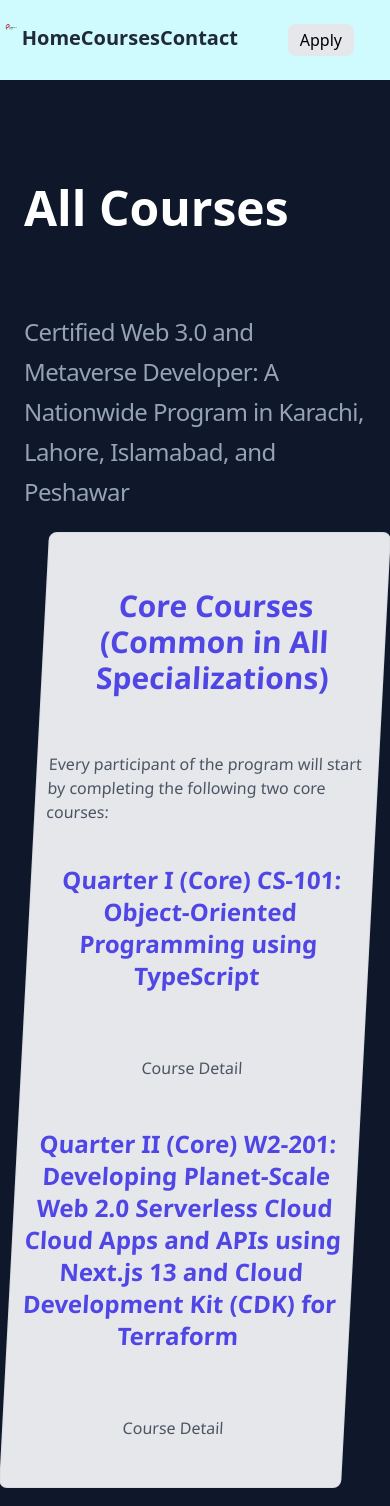
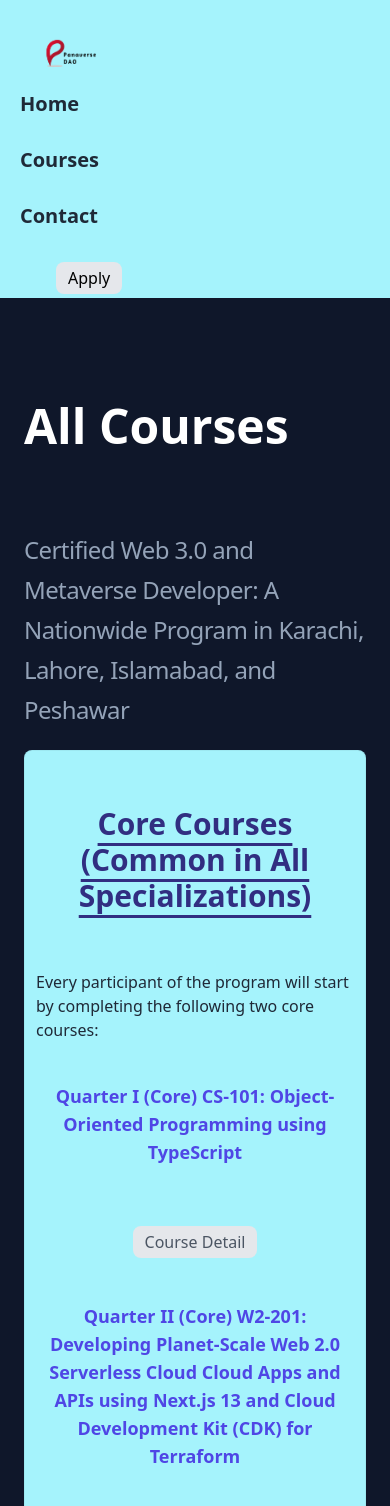
Before and after one commit to shoaibattari/Panaverse-tailwind, a Next.js app: page /Courses in a window 390 px wide. Shown: the top 1506 px of the page. Built offline with nearby package versions, Linux system fonts and the light colour scheme.

Commit message:
navbar reposnsive work start

```diff
--- a/app/Courses/page.tsx
+++ b/app/Courses/page.tsx
@@ -21,24 +21,24 @@ function page() {
               {cards.map((ele) => (
                 <div
                   key={ele.id}
-                  className=" rounded-lg mt-5 px-3 bg-gray-200 py-10 text-center ring-1 ring-inset ring-gray-900/5
-                  duration-700 hover:scale-110  translate-3 -skew-x-3	"
+                  className=" rounded-lg mt-5 px-3 bg-cyan-200 py-10 text-center ring-1 ring-inset ring-gray-900/5
+                  duration-700 hover:scale-110 skew-x-0  md:skew-x-3	"
                 >
-                  <dt className="font-bold text-3xl py-4 text-indigo-600">
+                  <dt className="font-bold  underline underline-offset-8 text-3xl py-4 text-indigo-900  ">
                     {ele.heading1}
                   </dt>
-                  <dd className="mt-10 text-left  text-base leading-2 lg:text-center  text-gray-600">
+                  <dd className="mt-10 text-left  text-1xl md:text-2xl  leading-2 lg:text-center  text-gray-800">
                     {ele.headingText}
                   </dd>
 
-                  <dt className="font-semibold text-2xl py-10  text-indigo-600">
+                  <dt className="font-semibold text-lg md:text-3xl py-10  text-indigo-600">
                     {ele.card1Heading}
                   </dt>
-                  <dd className="mt-4 text-base  text-gray-600">
+                  <dd className="mt-4  text-base  text-gray-600">
                     <Button text={"Course Detail"} link={ele.card1Link} />
                   </dd>
 
-                  <dt className="font-semibold text-2xl py-10 text-indigo-600">
+                  <dt className="font-semibold text-lg md:text-3xl py-10 text-indigo-600">
                     {ele.card2Heading}
                   </dt>
                   <dd className="mt-4 text-base  text-gray-600">
--- a/app/components/Navbar.tsx
+++ b/app/components/Navbar.tsx
@@ -1,10 +1,10 @@
- "use client"
- import logo from "../../public/logo.png";
+"use client";
+import logo from "../../public/logo.png";
 import Image from "next/image";
 import React from "react";
 import Link from "next/link";
 import Button from "./Button";
-import { useState } from 'react'
+import { useState } from "react";
 import { GiHamburgerMenu } from "react-icons/gi";
 
 export const NAV = [
@@ -16,9 +16,15 @@ export const NAV = [
 ];
 
 function Navbar() {
+  const [isOpen, setIsOpen] = useState(false);
+
+  const toggleDropdown = () => {
+    setIsOpen(!isOpen);
+  };
+
   return (
-    <div className="flex justify-around md:justify-around pt-5 bg-cyan-100">
-           <div className="duration-500 hover:-translate-y-3.5">
+    <div className="md:flex justify-between items-center px-5 h-full gap-3 pt-5 bg-cyan-200 mx-auto ">
+      <div className="duration-500 hover:-translate-y-3.5 ">
         <Link href="/">
           <Image src={logo} width={100} height={40} alt="Logo" />
         </Link>
@@ -30,13 +36,13 @@ function Navbar() {
         >
           <Link
             href={link.link}
-            className="text-gray-800 hover:text-gray-400 duration-500 hover:translate-y-3"
+            className="text-gray-800 hover:text-blue-600 duration-500 hover:text-3xl hover:translate-x-2"
           >
             {link.name}
           </Link>
         </div>
       ))}
-      <div className="md:hidden flex basis-16 mt-5	 text-3xl "></div>
+
       <div className="px-8">
         <Button text={"Apply"} link={"https://portal.piaic.org/"} />
       </div>
```
